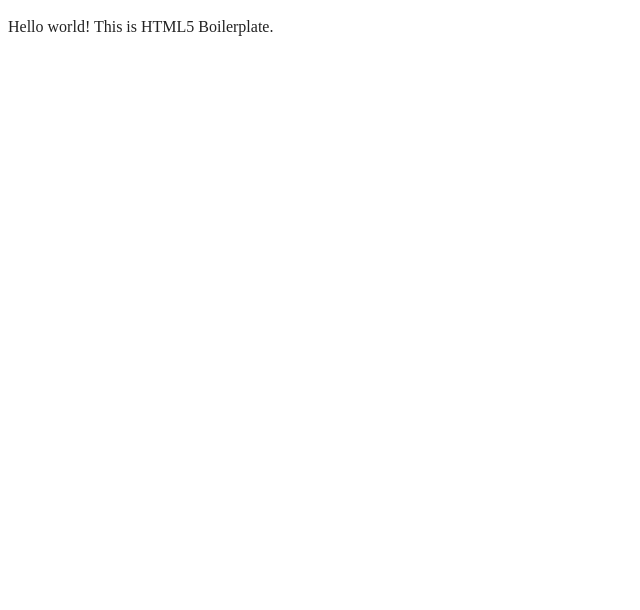
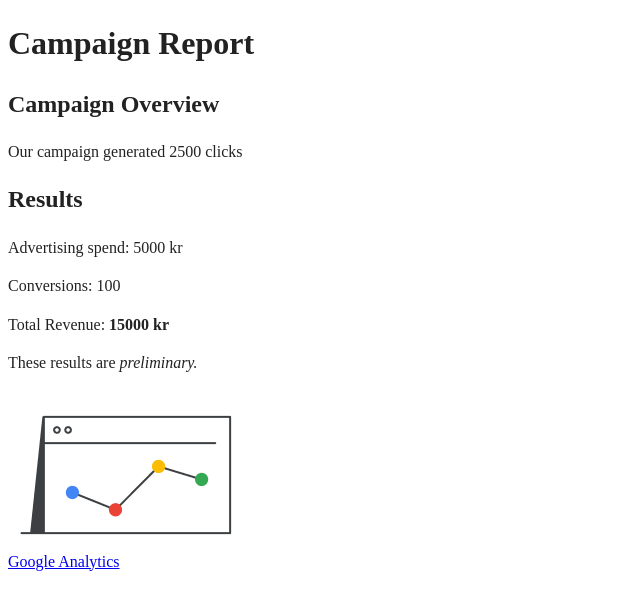
Before and after one commit to tingzhb/recap-project, a website built with webpack: page index.html in a window 1280 px wide. Shown: the whole page, without its empty margins (0-640 px from the left). Built offline with nearby package versions, Linux system fonts and the light colour scheme.

Commit message:
Create HTML Page

```diff
--- a/index.html
+++ b/index.html
@@ -4,7 +4,7 @@
 <head>
   <meta charset="utf-8">
   <meta name="viewport" content="width=device-width, initial-scale=1">
-  <title></title>
+  <title>Campaign Report</title>
   <link rel="stylesheet" href="css/style.css">
   <meta name="description" content="">
 
@@ -25,7 +25,22 @@
 <body>
 
   <!-- Add your site or application content here -->
-  <p>Hello world! This is HTML5 Boilerplate.</p>
+  <h1>Campaign Report</h1>
+  <h2>Campaign Overview</h2>
+  <p>Our campaign generated 2500 clicks</p>
+
+  <h2>Results</h2>
+  <p>Advertising spend: 5000 kr</p>
+  <p>Conversions: 100</p>
+  <p>Total Revenue: <strong>15000 kr</strong></p>
+  <p>These results are <em>preliminary.</em></p>
+
+  <img src="img/Graph.png" height="160" width="247" alt="Graph"/>
+  <br>
+  <a href="https://analytics.google.com" target="_blank">Google Analytics</a>
+
+
+
   <script src="js/app.js"></script>
 
 </body>
```
Also changed, not shown: img/Graph.png (added).
